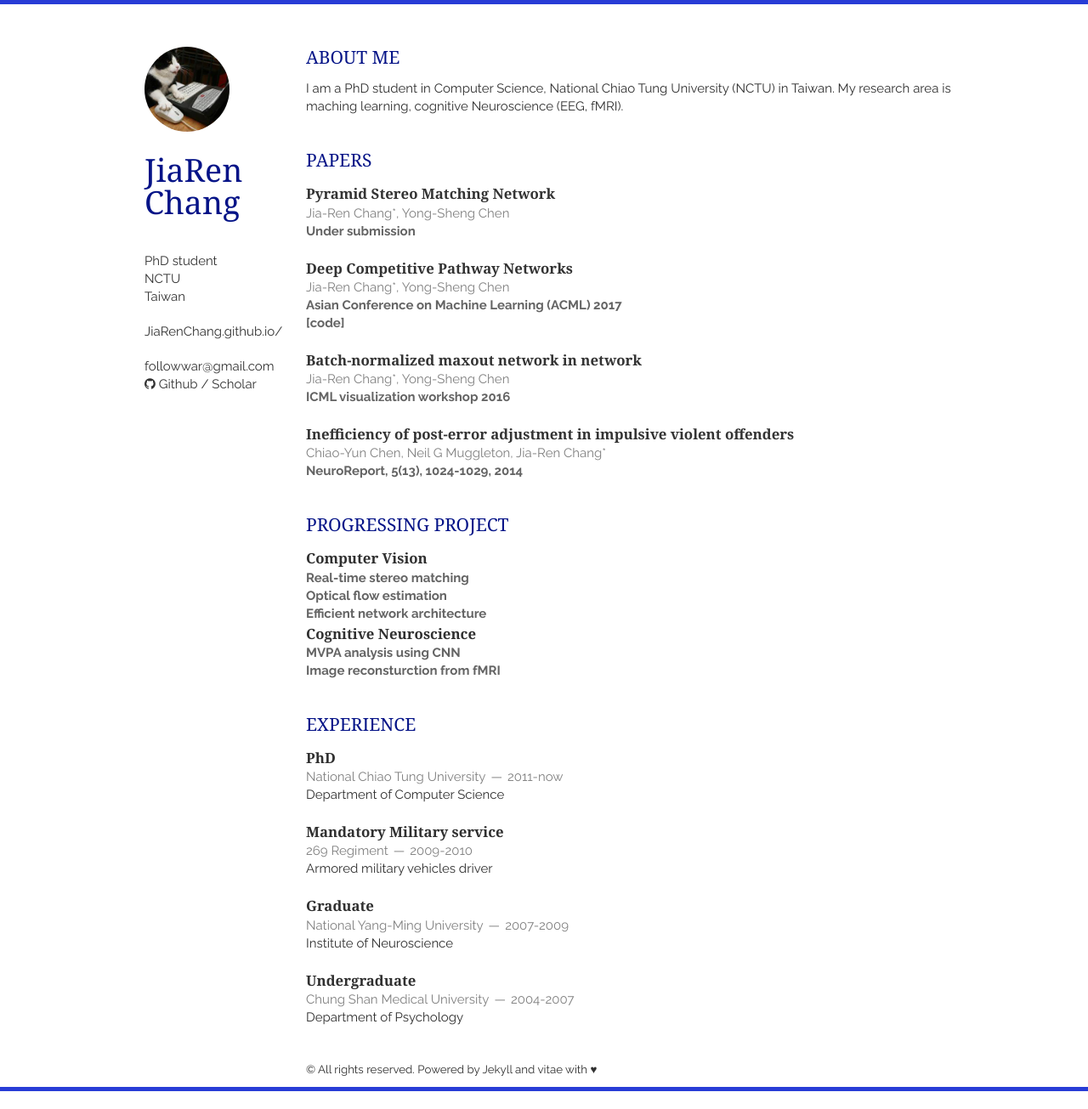
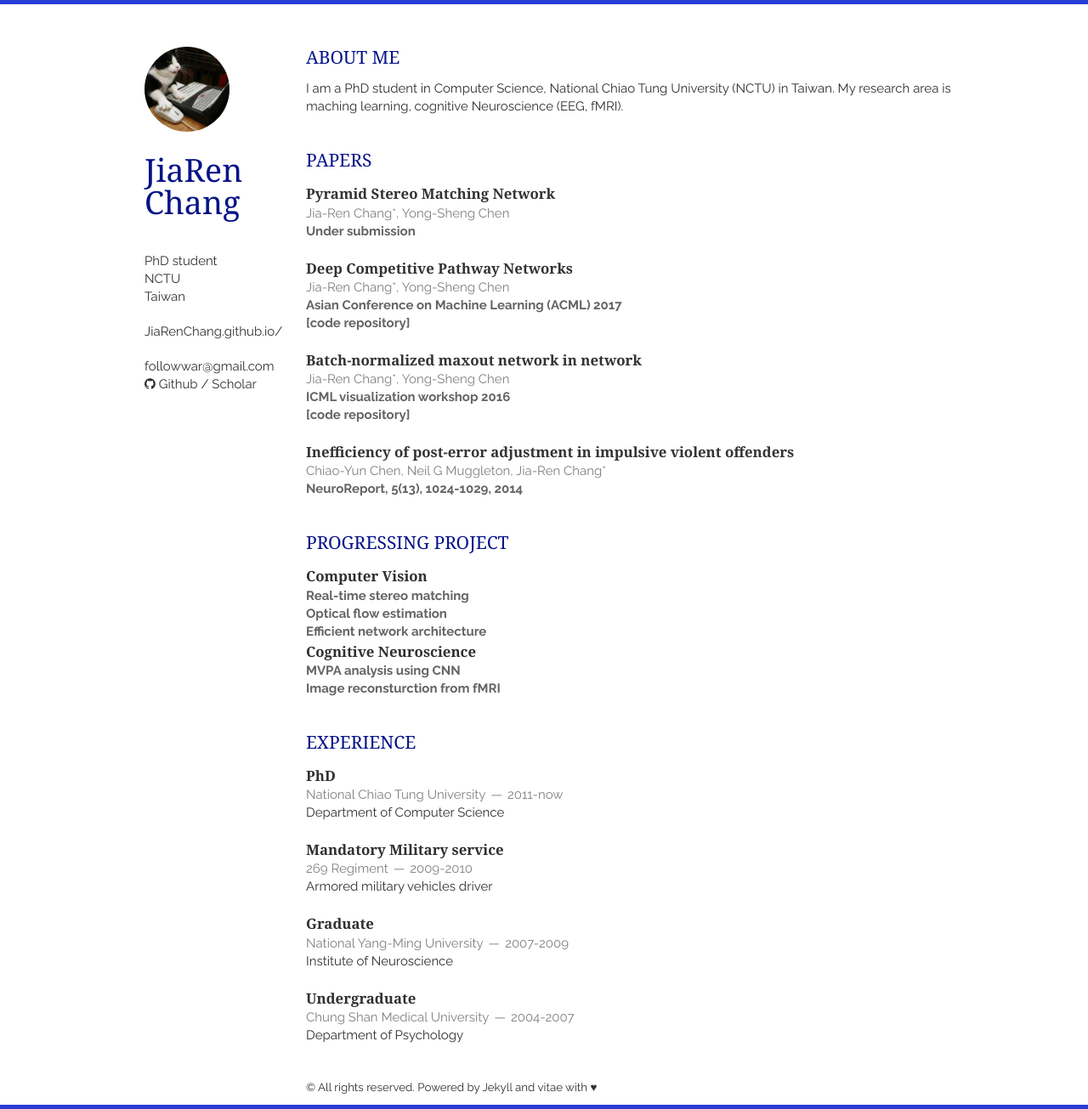
Before and after one commit to JiaRenChang/JiaRenChang.github.io, a Jekyll site: the page built from index.html, in a window 1280 px wide. Shown: the whole page at 85% size. Built offline with Jekyll 4.4.1, drawn with Linux system fonts in a browser that asks for light colours; nearby versions of some CDN libraries; the list of posts is cut into pages by our own code; a style sheet for code colours, icons or effects is not loaded; before the commit the page ends 1284 px from its top, so only the background shows below that.

Commit message:
Update education.html

```diff
--- a/_includes/education.html
+++ b/_includes/education.html
@@ -18,7 +18,7 @@
             <em>Asian Conference on Machine Learning (ACML) 2017</em>
         </p>
         <p><a href="https://github.com/JiaRenChang/CoPaNet">
-            <em>[code]</em>
+            <em>[code repository]</em>
         </a></p>
     </article>
     <article>
@@ -29,6 +29,9 @@
         <p>
             <em>ICML visualization workshop 2016</em>
         </p>
+        <p><a href="https://github.com/JiaRenChang/Batch_Normalized_Maxout_NIN">
+            <em>[code repository]</em>
+        </a></p>
     </article>
     <article>
         <header>
```
